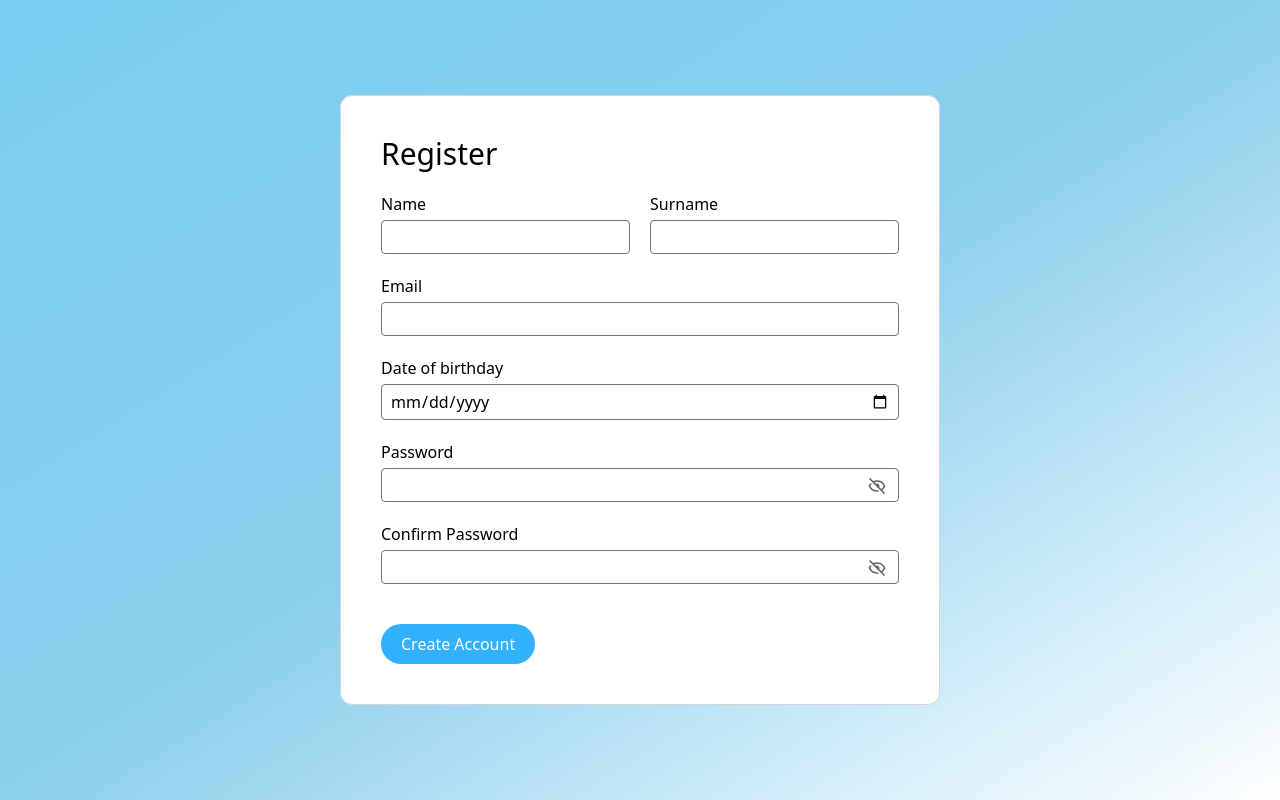
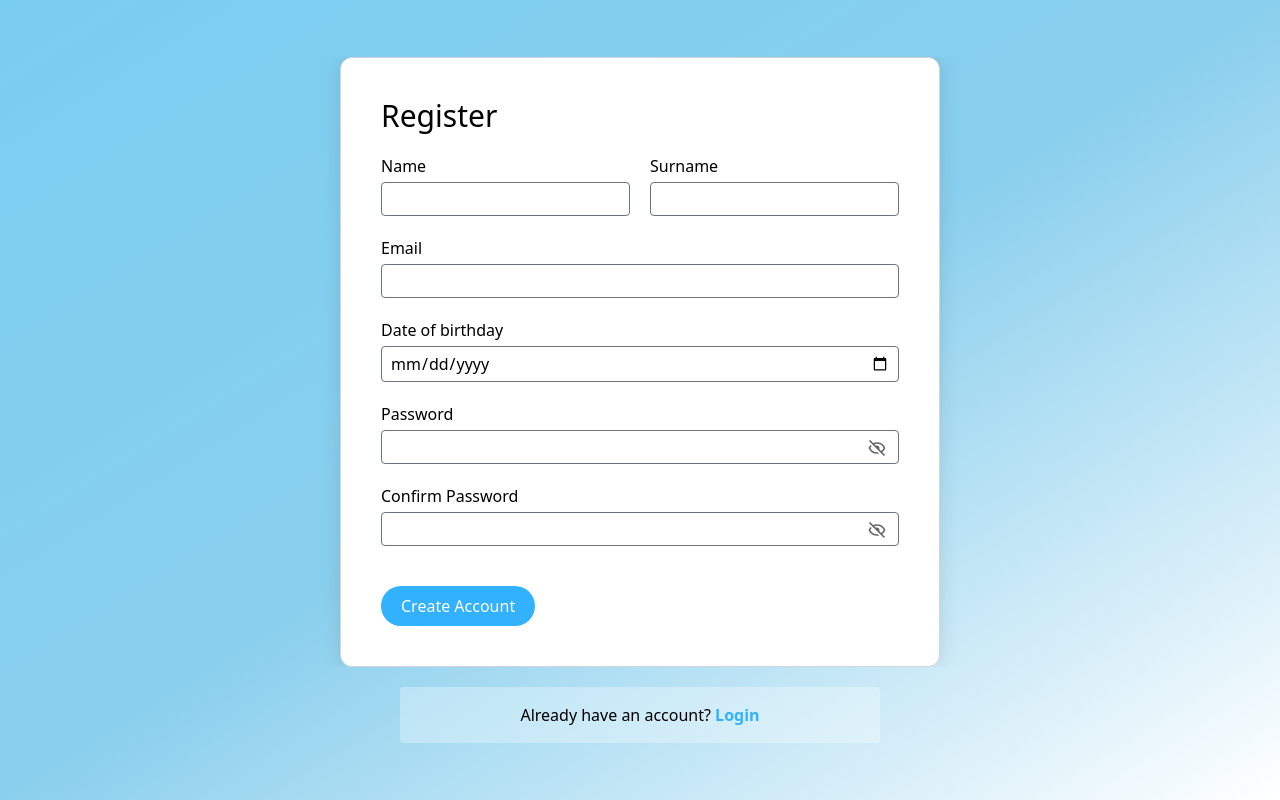
Before and after one commit to Sandra-Duarte/andorigna-front-end, a React (Create React App) app in the folder register/: page / in a window 1280 px wide. Built offline with nearby package versions, Linux system fonts and the light colour scheme.

Commit message:
added Login section to the page

```diff
--- a/register/src/App.js
+++ b/register/src/App.js
@@ -3,9 +3,9 @@ import Register from "../src/components/Register";
 
 function App() {
   return (
-    <div className="h-screen flex items-center bg-gradient-to-tl from-white via-[#8ACFED] to-[#79CDF1]" >
+    <>
      <Register />
-    </div>
+    </>
   );
 }
 
--- a/register/src/components/Register.js
+++ b/register/src/components/Register.js
@@ -15,8 +15,12 @@ function Register() {
   };
 
   return (
+    <div className="h-screen flex gap-5 flex-col justify-center bg-gradient-to-tl from-white via-[#8ACFED] to-[#79CDF1]">
       <div className="w-full flex justify-center overflow-hidden">
-      <div className="bg-white rounded-xl sm:px-10 sm:py-10 px-6 py-5 sm:space-y-5 space-y-3 border border-gray-300 min-w-[20rem]">
+        <div
+          className="bg-white rounded-xl sm:px-10 sm:py-10 px-6 py-5 sm:space-y-5 space-y-3 border border-gray-300 min-w-[20rem]"
+          style={{ boxShadow: "0px 0px 20px 0px rgba(0, 0, 0, 0.1)" }}
+        >
           <h2 className="text-3xl">Register</h2>
           <div className="sm:flex sm:flex-row flex-col gap-x-5">
             <div className="flex flex-col gap-1 sm:pb-0 pb-5">
@@ -95,6 +99,17 @@ function Register() {
           </div>
         </div>
       </div>
+      <div className="flex mx-auto w-full text-center">
+        <div className="bg-white bg-opacity-30 w-full p-4 rounded-[4px] max-w-[30rem] mx-auto">
+          <p>
+            Already have an account?{" "}
+            <span className="text-[#31B1FE] hover:text-[#2c9fe5] cursor-pointer font-semibold">
+              Login
+            </span>
+          </p>
+        </div>
+      </div>
+    </div>
   );
 }
 
```
Lines whose indentation alone changed are shown as unchanged.
